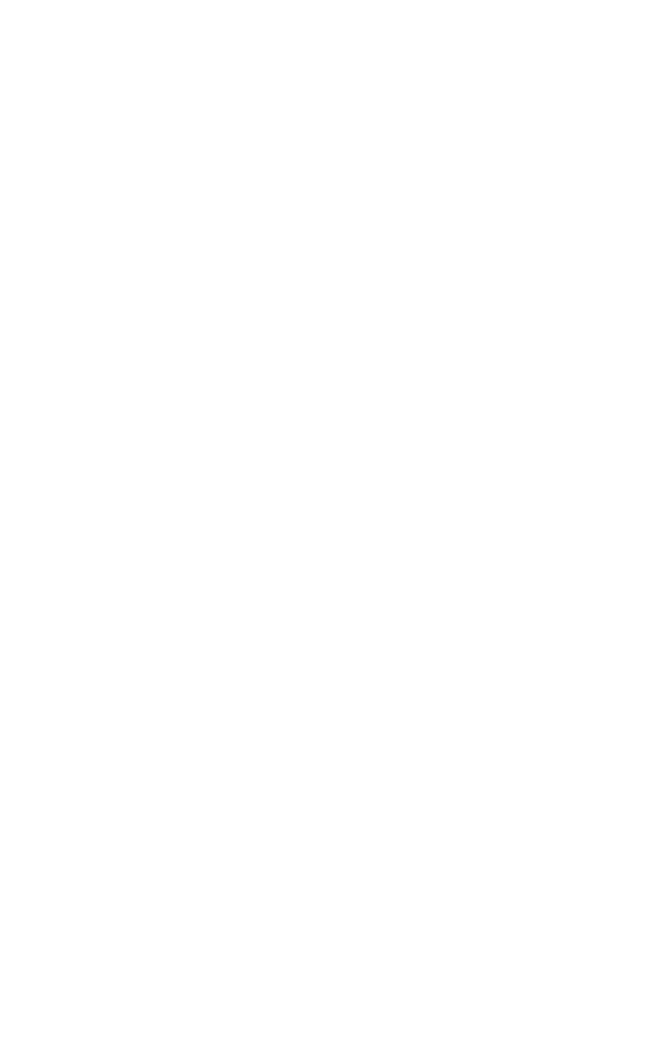
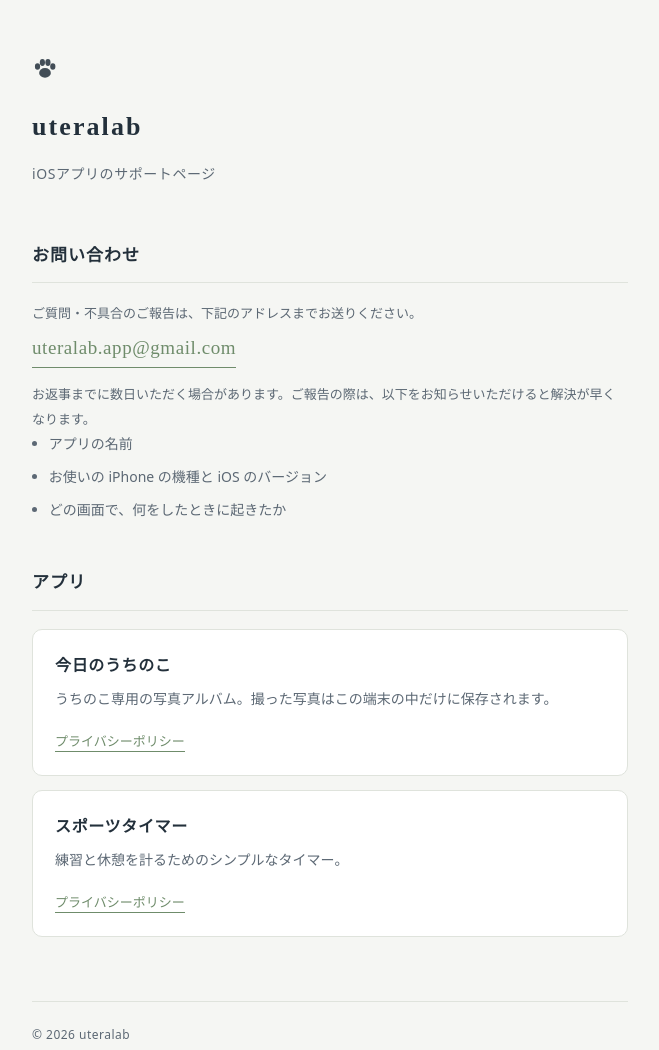
Before and after one commit to uteralab/uteralab.github.io, a plain HTML site: page index.html in a window 1280 px wide. Shown: the whole page, without its empty margins (310-969 px from the left). Before the commit the page ends 800 px from the top, so only its background shows below. Drawn offline with Linux system fonts and the light colour scheme.

Commit message:
Update index.html

```diff
--- a/index.html
+++ b/index.html
@@ -1 +1,113 @@
-<!doctype html><title>uteralab</title>
+<!DOCTYPE html>
+<html lang="ja">
+<head>
+<meta charset="UTF-8">
+<meta name="viewport" content="width=device-width, initial-scale=1">
+<title>uteralab — サポート</title>
+<style>
+  :root{
+    --ink:#23303B;
+    --ink-soft:#5C6874;
+    --paper:#F5F6F3;
+    --card:#FFFFFF;
+    --line:#DFE3DC;
+    --moss:#6F8C6B;
+    --serif:"Hiragino Mincho ProN","Yu Mincho",YuMincho,"Noto Serif JP",serif;
+    --sans:"Hiragino Sans","Noto Sans JP","Yu Gothic",YuGothic,system-ui,sans-serif;
+  }
+  @media (prefers-color-scheme:dark){
+    :root{--ink:#E7EAE5;--ink-soft:#A2ACA5;--paper:#1B211E;--card:#232A26;--line:#333B36;--moss:#9BB795;}
+  }
+  *{box-sizing:border-box;}
+  body{
+    margin:0;padding:0;background:var(--paper);color:var(--ink);
+    font-family:var(--sans);line-height:1.9;
+    -webkit-text-size-adjust:100%;
+  }
+  .wrap{max-width:640px;margin:0 auto;padding:56px 22px 80px;}
+  header{margin-bottom:52px;}
+  .mark{width:26px;height:26px;display:block;margin-bottom:20px;opacity:.85;}
+  h1{
+    font-family:var(--serif);font-weight:600;
+    font-size:26px;letter-spacing:.08em;margin:0 0 10px;
+  }
+  .tagline{color:var(--ink-soft);font-size:14px;margin:0;letter-spacing:.04em;}
+  h2{
+    font-family:var(--serif);font-size:17px;font-weight:600;
+    letter-spacing:.06em;margin:0 0 18px;
+    padding-bottom:10px;border-bottom:1px solid var(--line);
+  }
+  section{margin-bottom:44px;}
+  .app{
+    background:var(--card);border:1px solid var(--line);
+    border-radius:10px;padding:20px 22px;margin-bottom:14px;
+  }
+  .app h3{font-size:16px;margin:0 0 6px;font-weight:600;letter-spacing:.04em;}
+  .app p{margin:0 0 12px;font-size:14px;color:var(--ink-soft);}
+  .app a{font-size:13px;}
+  a{color:var(--moss);text-decoration:none;border-bottom:1px solid currentColor;padding-bottom:1px;}
+  a:hover{opacity:.7;}
+  a:focus-visible{outline:2px solid var(--moss);outline-offset:3px;border-radius:2px;}
+  .mail{
+    font-family:var(--serif);font-size:19px;letter-spacing:.03em;
+    display:inline-block;margin:4px 0 14px;
+  }
+  .note{font-size:13px;color:var(--ink-soft);margin:0;}
+  ul{padding-left:1.2em;margin:0 0 14px;font-size:14px;color:var(--ink-soft);}
+  li{margin-bottom:6px;}
+  footer{
+    margin-top:64px;padding-top:22px;border-top:1px solid var(--line);
+    font-size:12px;color:var(--ink-soft);letter-spacing:.04em;
+  }
+</style>
+</head>
+<body>
+<div class="wrap">
+
+  <header>
+    <svg class="mark" viewBox="0 0 40 40" fill="none" aria-hidden="true">
+      <ellipse cx="20" cy="26" rx="9" ry="7.5" fill="currentColor"/>
+      <ellipse cx="8.5" cy="16" rx="4" ry="5" fill="currentColor"/>
+      <ellipse cx="16" cy="10" rx="4" ry="5.2" fill="currentColor"/>
+      <ellipse cx="24.5" cy="10" rx="4" ry="5.2" fill="currentColor"/>
+      <ellipse cx="32" cy="16" rx="4" ry="5" fill="currentColor"/>
+    </svg>
+    <h1>uteralab</h1>
+    <p class="tagline">iOSアプリのサポートページ</p>
+  </header>
+
+  <section>
+    <h2>お問い合わせ</h2>
+    <p class="note">ご質問・不具合のご報告は、下記のアドレスまでお送りください。</p>
+    <a class="mail" href="mailto:uteralab.app@gmail.com">uteralab.app@gmail.com</a>
+    <p class="note">お返事までに数日いただく場合があります。ご報告の際は、以下をお知らせいただけると解決が早くなります。</p>
+    <ul>
+      <li>アプリの名前</li>
+      <li>お使いの iPhone の機種と iOS のバージョン</li>
+      <li>どの画面で、何をしたときに起きたか</li>
+    </ul>
+  </section>
+
+  <section>
+    <h2>アプリ</h2>
+
+    <div class="app">
+      <h3>今日のうちのこ</h3>
+      <p>うちのこ専用の写真アルバム。撮った写真はこの端末の中だけに保存されます。</p>
+      <a href="uchinoko-privacy.html">プライバシーポリシー</a>
+    </div>
+
+    <div class="app">
+      <h3>スポーツタイマー</h3>
+      <p>練習と休憩を計るためのシンプルなタイマー。</p>
+      <a href="privacy.html">プライバシーポリシー</a>
+    </div>
+  </section>
+
+  <footer>
+    © 2026 uteralab
+  </footer>
+
+</div>
+</body>
+</html>
```
